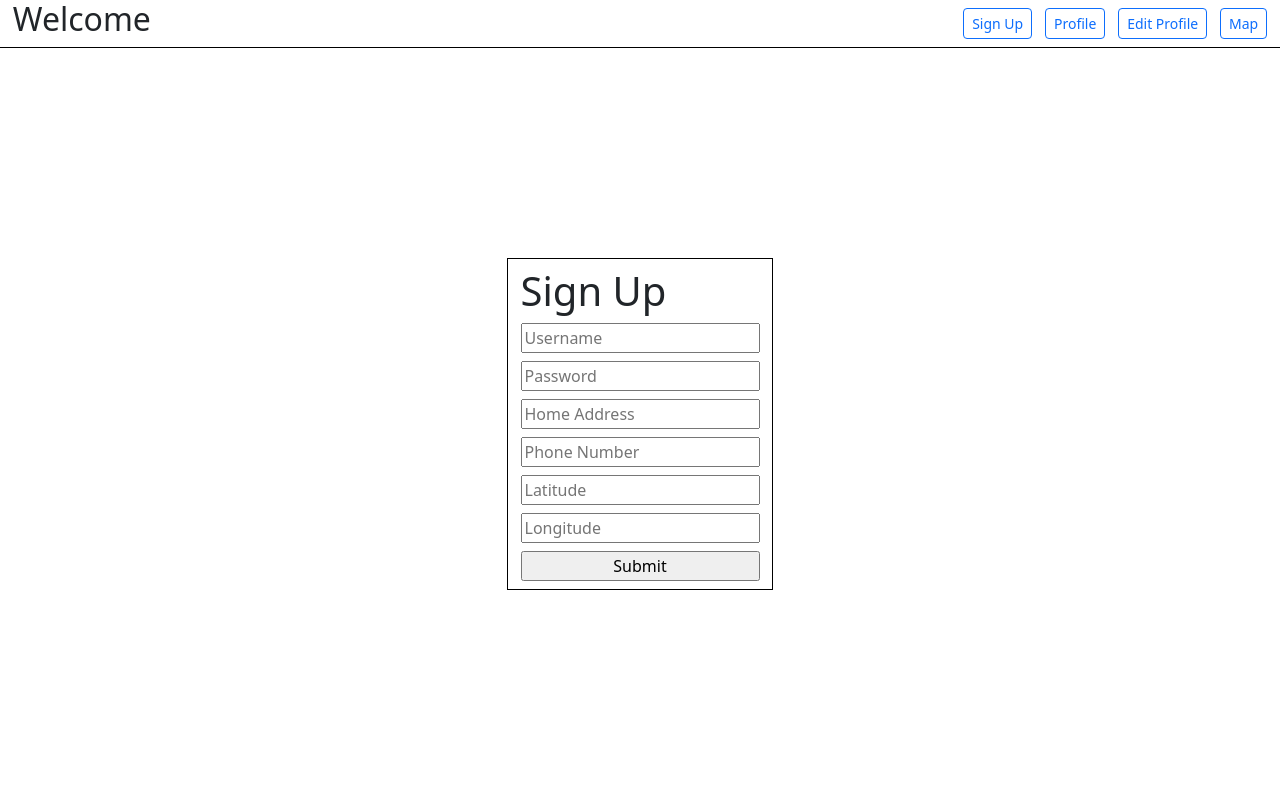
After one commit to Riley-5/Kartoza-Job-Application-Assignment, a Django app: page /sign_up in a window 1280 px wide. The commit adds this page. Run offline with Django 4.2, Linux system fonts and the light colour scheme.

Commit message:
Added functionality for a user to sign up

```diff
--- a/portfolio_app/static/portfolio_app/styles.css
+++ b/portfolio_app/static/portfolio_app/styles.css
@@ -56,3 +56,23 @@
 	height: 94vh;
 	width: 100vw;
 }
+
+/* Styling for sign up form */
+#sign-up-container {
+	height: 94vh;
+	width: 100vw;
+	display: flex;
+	justify-content: center;
+	align-items: center;
+}
+
+#sign-up-info {
+	border: solid 1px black;
+	padding: 1vh 1vw;
+}
+
+#sign-up-form {
+	display: flex;
+	flex-direction: column;
+	gap: 1vh;
+}
--- a/portfolio_app/templates/portfolio_app/layout.html
+++ b/portfolio_app/templates/portfolio_app/layout.html
@@ -18,6 +18,9 @@
 		<div id="navbar">
 			<h2>Welcome {{ user.username }}</h2>
 			<nav id="nav-buttons">
+				<a type="button" href="{% url "sign_up" %}" class="btn btn-outline-primary btn-sm">
+					Sign Up
+				</a>
 				<a type="button" href="{% url "index" %}" class="btn btn-outline-primary btn-sm">
 					Profile
 				</a>
--- /dev/null
+++ b/portfolio_app/templates/portfolio_app/sign_up.html
@@ -0,0 +1,17 @@
+{% extends "portfolio_app/layout.html" %} {% load static %} {% block body %}
+<div id="sign-up-container">
+	<div id="sign-up-info">
+        <h1>Sign Up</h1>
+		<form id="sign-up-form" action="{% url "sign_up" %}" method="POST">
+            {% csrf_token %}
+            <input type="text" name="username" placeholder="Username">
+            <input type="password" name="password" placeholder="Password">
+            <input type="text" name="home_address" placeholder="Home Address">
+            <input type="number" name="phone_number" placeholder="Phone Number">
+            <input type="text" name="location_latitude" placeholder="Latitude">
+            <input type="text" name="location_longitude" placeholder="Longitude">
+            <input type="submit" value="Submit">
+        </form>
+	</div>
+</div>
+{% endblock %}
--- a/portfolio_app/urls.py
+++ b/portfolio_app/urls.py
@@ -3,6 +3,7 @@ from portfolio_app import views
 
 urlpatterns = [
     path("", views.index, name="index"),
+    path("sign_up", views.sign_up, name="sign_up"),
     path("edit_profile", views.edit_profile, name="edit_profile"),
     path("map", views.map, name="map"),
     path("get_users", views.get_users, name="get_users"),
--- a/portfolio_app/views.py
+++ b/portfolio_app/views.py
@@ -4,6 +4,7 @@ from django.shortcuts import render
 from django.template import loader
 from portfolio_app.models import *
 from django.views.decorators.csrf import csrf_exempt
+from django.contrib.auth import login
 
 # Create your views here.
 """
@@ -48,6 +49,31 @@ def edit_profile(request):
     return HttpResponse(template.render(context, request))
 
 """
+    Collects all the sign in information from the sign up form
+    Creates a new user and saves user to db
+    Navigates back to the index page
+"""
+def sign_up(request):
+    if request.method == "POST":
+        username = request.POST["username"]
+        password = request.POST["password"]
+        home_address = request.POST["home_address"]
+        phone_number = request.POST["phone_number"]
+        location_latitude = request.POST["location_latitude"]
+        location_longitude = request.POST["location_longitude"]
+
+        user = User(username=username, password=password, home_address=home_address, phone_number=phone_number, location_latitude=location_latitude, location_longitude=location_longitude)
+        user.save()
+
+        login(request, user)
+        return HttpResponseRedirect(reverse("index"))
+
+    return render(request, "portfolio_app/sign_up.html" )
+
+
+
+
+"""
     Renders the map with all the users as markers
 """
 def map(request):
```
Also changed, not shown: db.sqlite3.
